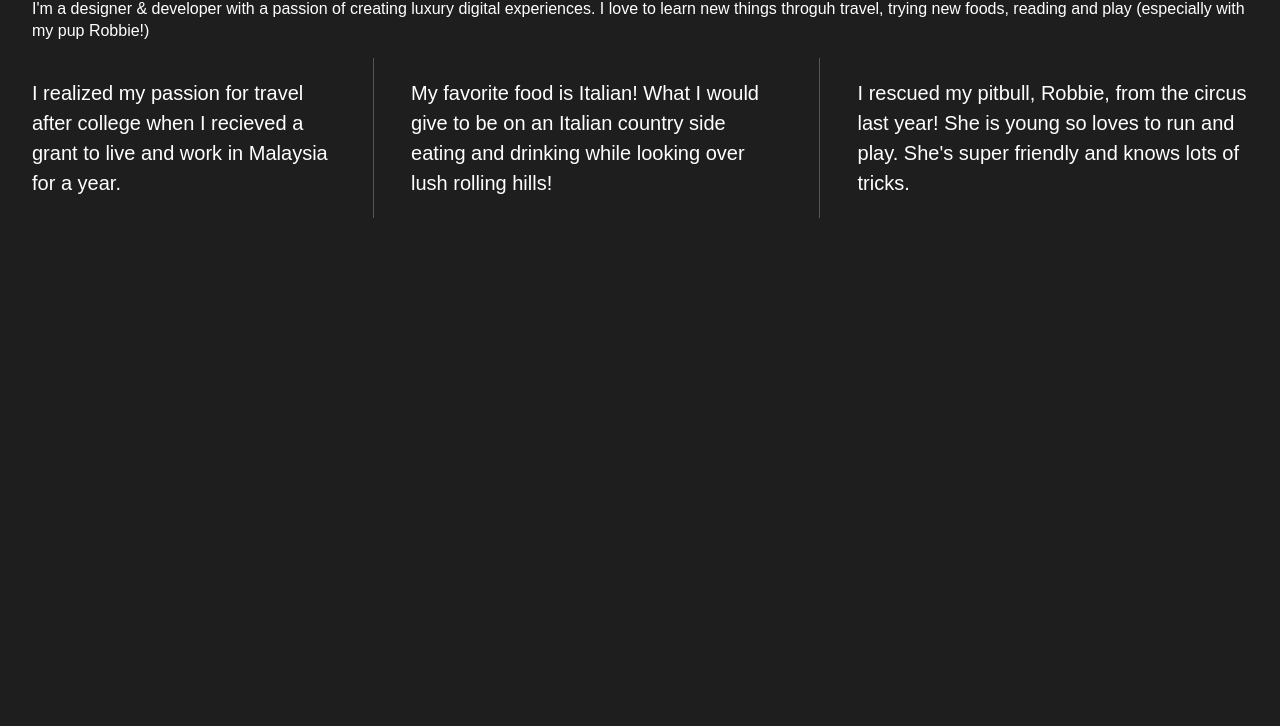
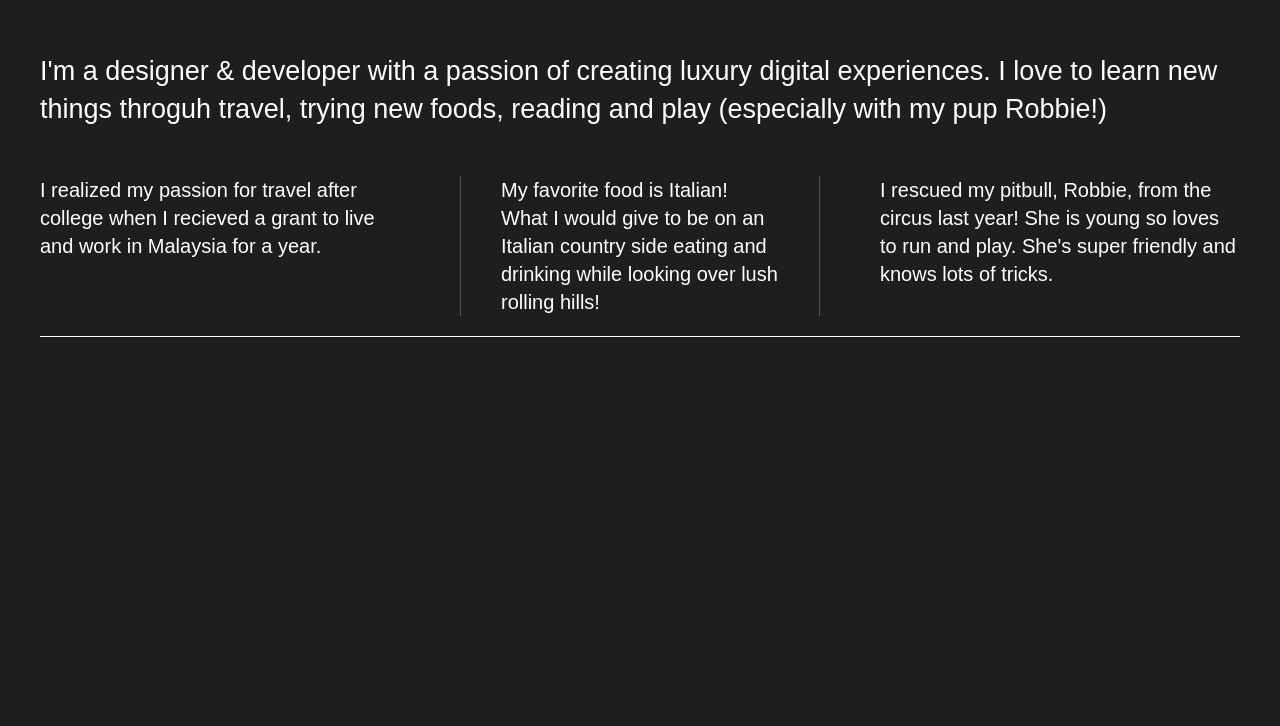
Before and after one commit to nicoledotyoung/divs-flexbox, a plain HTML site: page index.html in a window 1280 px wide. Shown: the part 138-864 px from the top of the page. After the commit the page ends 800 px from the top, so only its background shows below. Drawn offline with nearby package versions, Linux system fonts and the light colour scheme.

Commit message:
with cheatsheet

```diff
--- a/css/main.css
+++ b/css/main.css
@@ -99,53 +99,63 @@ textarea {
 html {
   background-color: #1e1e1e;
   height: 100%;
+  width: 100%;
 }
 
 body {
   font-family: 'Arial', sans-serif;
-  padding: 2em;
-  font-size: 1em;
-  height: 100%;
+  padding:0em 2em;
+  font-size: 1.25em;
+  color: #fff;
+  display: flex;
+  justify-content: center;
 }
 
-.full-width {
-    color: #fff;
+.flex-container {
+    display: flex;
+    flex-flow: row wrap;
+    justify-content: space-between;
+    max-width: 1200px;
+}
+header,
+footer {
     width: 100%;
     display: flex;
-    justify-content: start;
-    align-items: center;
-
-}
-#intro {
-    font-family: serif;
+    justify-content: flex-start;
 }
 
-.wrapper {
-  /*add display:flex and set justify-content to space-between*/
-  font-weight: 400;
-  display: flex;
-  justify-content: space-between;
+header h1 {
+    font-family: Georgia, 'Times New Roman', Times, serif;
+    font-size: 3em;
 }
 
-.div-1, .div-2, .div-3 {
+main {
+  width: 100%;
+  display: flex;
+  justify-content: center;
+}
+
+main p {
+    font-size: 1.35em;
+}
+
+
+.flex-item {
   /*give the divs a width of 30%, add display:flex, set justify-content and align-items to center*/
-  color: #fff;
-  line-height: 1.5em;
-  font-size: 1.25em;
-  height: auto;
   display: flex;
-  /* width: 30%; */
   justify-content: center;
   align-items: center;
+  line-height: 1.5em;
+  font-size: 1em;
+  border-bottom: 1px solid #555;
 }
 
-.div-1, .div-2 {
-    border-right: .01em solid #555;
-    padding-right: 1.875em
+footer {
+    border-top: 1px solid #fff;
 }
 
-.div-2, .div-3 {
-    padding-left: 1.875em;
+footer {
+    padding: 30px 20px 0 0;
 }
 
 
@@ -231,6 +241,24 @@ body {
    Modify as content requires.
    ========================================================================== */
 
+@media all and (max-width: 768px) {
+    body {
+      padding: 1em;
+    }
+}
+
+@media (min-width: 1200px) {
+    .flex-items {
+      flex-basis: 30%;
+      border-bottom: none;
+    }
+
+    #div-2 p {
+      border-left: 1px solid #555;
+      border-right: 1px solid #555;
+      padding: 0 40px;
+    }
+}
 @media print,
        (-webkit-min-device-pixel-ratio: 1.25),
        (min-resolution: 1.25dppx),
--- a/index.html
+++ b/index.html
@@ -22,30 +22,31 @@
         <!--[if lt IE 8]>
             <p class="browserupgrade">You are using an <strong>outdated</strong> browser. Please <a href="http://browsehappy.com/">upgrade your browser</a> to improve your experience.</p>
         <![endif]-->
-        <section>
-            <div class="full-width" id="intro">
+        <section class="flex-container">
+            <header>
                 <h1>Hi. I'm Nicole.</h1>
-            </div>
-        </section>
-        <section>
-            <div class="full-width">
+            </header>
+            <main>
                 <p>I'm a designer & developer with a passion of creating luxury digital experiences. I love to learn new
                     things throguh travel, trying new foods, reading and play (especially with my pup Robbie!) </p>
-            </div>
-        </section>
-        <section class="wrapper">
-            <div class="div-1">
+            </main>
+            <div id="div-1" class="flex-items">
                 <p>I realized my passion for travel after college when I recieved a grant to live and work in Malaysia
                     for a year.</p>
             </div>
-            <div class="div-2">
+            <div id="div-2" class="flex-items">
                 <p>My favorite food is Italian! What I would give to be on an Italian country side eating and drinking
                     while looking over lush rolling hills!</p>
             </div>
-            <div class="div-3">
+            <div id="div-3" class="flex-items">
                 <p>I rescued my pitbull, Robbie, from the circus last year! She is young so loves to run and play.
                     She's super friendly and knows lots of tricks.</p>
             </div>
+            <footer>
+                <i class="fab fa-twitter"></i>
+                <i class="fab fa-linkedin"></i>
+                <i class="fab fa-pinterest"></i>
+            </footer>
         </section>
 
         <script src="https://ajax.googleapis.com/ajax/libs/jquery/1.11.3/jquery.min.js"></script>
```
